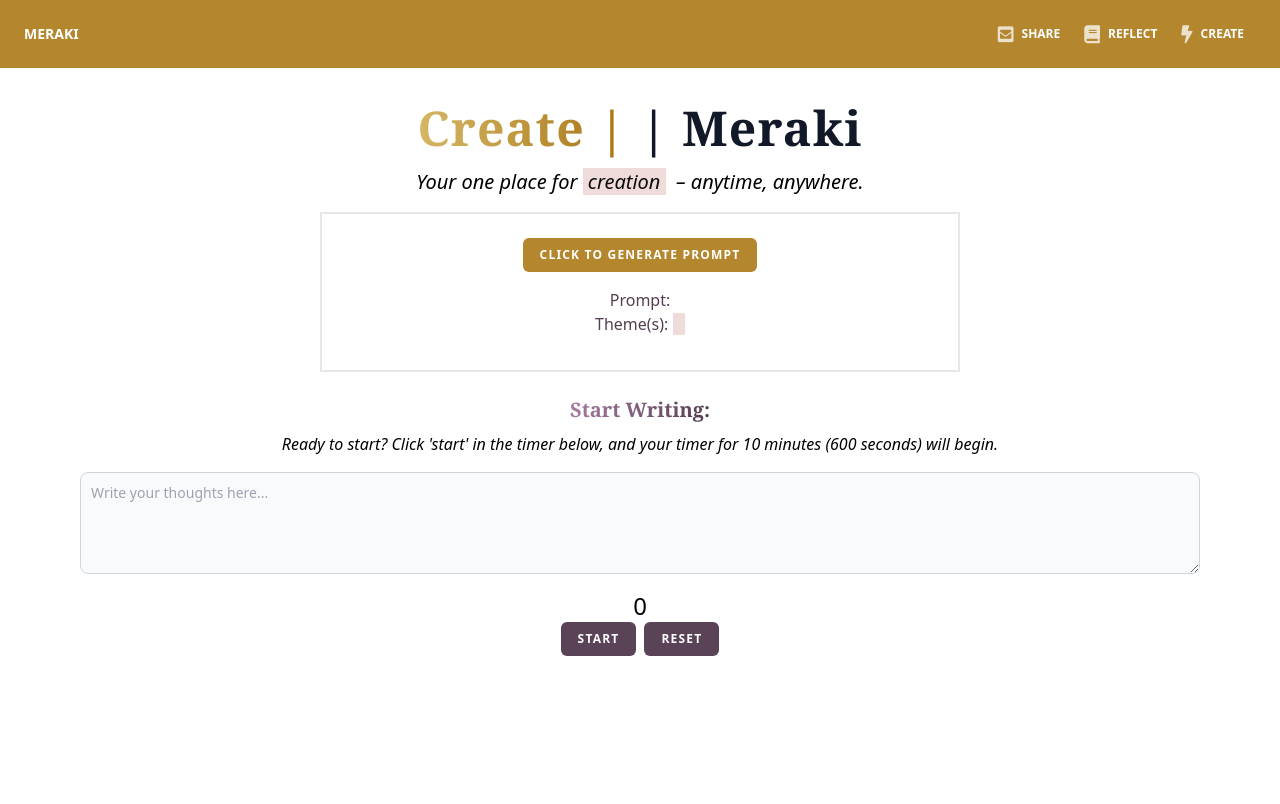
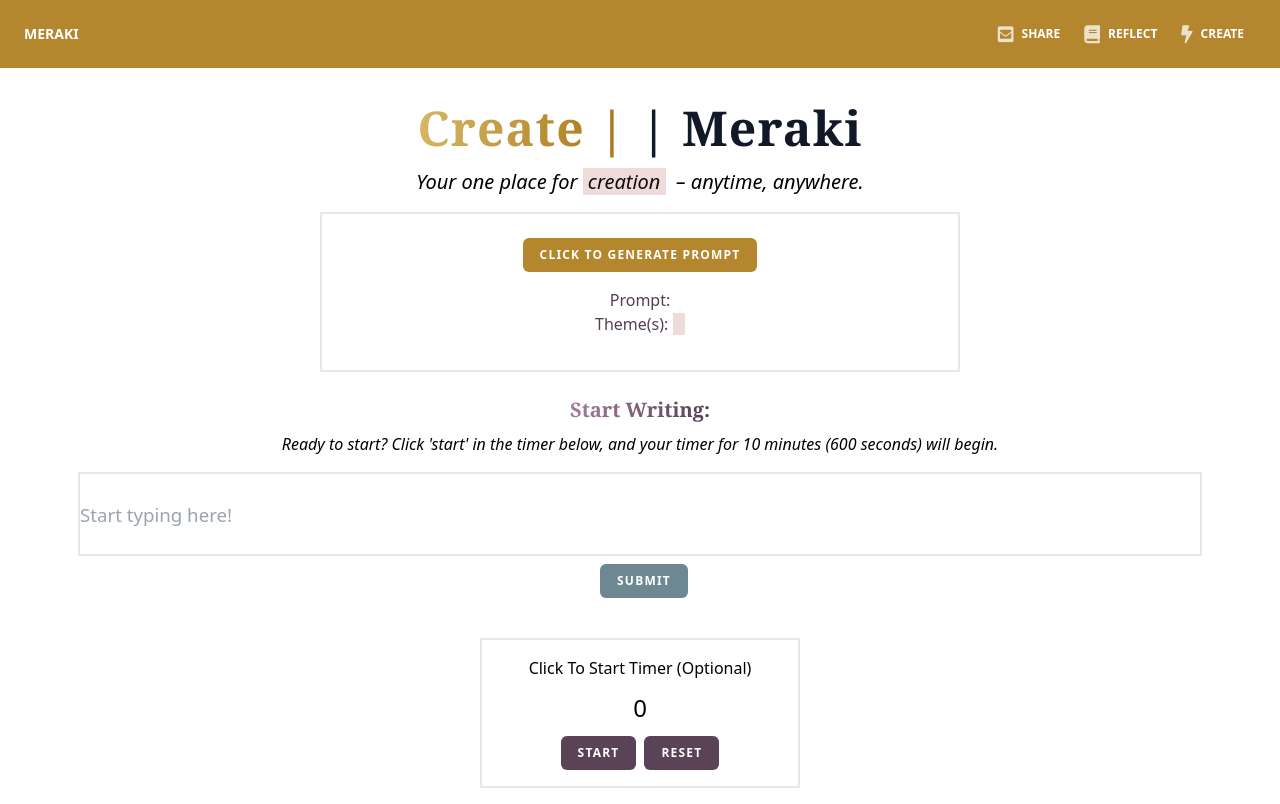
Before and after one commit to christinaly19/meraki, a React (Create React App) app: page /meraki/create in a window 1280 px wide. Built offline with nearby package versions, Linux system fonts and the light colour scheme; no server answers.

Commit message:
styling updates for timer

```diff
--- a/src/components/button.css
+++ b/src/components/button.css
@@ -8,6 +8,7 @@
     outline: none;
     border: none;
     cursor: pointer;
+
   }
 
   .btn--primary {
--- a/src/components/create.js
+++ b/src/components/create.js
@@ -18,7 +18,9 @@ function Create() {
      <div className = 'spacebefore1'></div>
       <Writingbox></Writingbox>
       <div className = 'spacebefore'></div>
+      <div className = 'mt-6'>
       <Timer></Timer>
+      </div>
       <div className = 'spacebefore'></div>
       </div>
     </div>
--- a/src/components/reflect.css
+++ b/src/components/reflect.css
@@ -11,3 +11,14 @@ height: 1rem !important;
 .spacebefore1 {
 height: 1.5rem !important;
 }
+
+.timer {
+  display: block;
+  margin-left: auto;
+  margin-right: auto;
+  width: 40%;
+}
+.button {
+    width: fit-content;
+
+}
--- a/src/components/reflect.js
+++ b/src/components/reflect.js
@@ -4,7 +4,7 @@ import Navbar from './navbar'
 import Alert from './alert'
 import Writingbox from './writingbox'
 import Timer from './timer'
-
+import Button from './button'
 function reflect() {
   return (
     <div>
@@ -18,10 +18,14 @@ function reflect() {
      <div className = 'spacebefore1'></div>
       <Writingbox></Writingbox>
       <div className = 'spacebefore'></div>
+
+      <div className = 'mt-6'>
       <Timer></Timer>
+      </div>
+      </div>
       <div className = 'spacebefore'></div>
       </div>
-    </div>
+
 
   )
 }
--- a/src/components/timer.css
+++ b/src/components/timer.css
@@ -14,3 +14,7 @@ align-content: center;
 .spacebefore {
     height: 1rem !important;
     }
+
+.timer {
+width: 20rem;
+}
--- a/src/components/timer.js
+++ b/src/components/timer.js
@@ -27,8 +27,10 @@ class Timer extends Component {
 
   render(){
       return(
-          <div className = 'timer'>
-              <h1 className = 'text-2xl'>{this.state.seconds}</h1>
+          <div className = 'border-2 p-4 timer'>
+            <div></div>
+            <h1> Click To Start Timer (Optional)</h1>
+              <h1 className = 'p-3 text-2xl'>{this.state.seconds}</h1>
             <div className = 'buttons'>
               <Button processing = {this.disabled} className = 'text-white bg-[#5A4257] hover:bg-[#382635]' id='btn' onClick={this.timer} >Start</Button>
               <Button  className = 'ml-2 text-white bg-[#5A4257] hover:bg-[#382635]' onClick={this.onReset}>Reset</Button>
--- a/src/components/writingbox.css
+++ b/src/components/writingbox.css
@@ -14,3 +14,9 @@ width: 70rem;
 .spacing {
 height: 0.5rem;
 }
+
+.input {
+    height:5rem;
+    font-size:14pt;
+    width: 70rem;
+    }
--- a/src/components/writingbox.js
+++ b/src/components/writingbox.js
@@ -1,14 +1,24 @@
-import React from 'react'
+import React, {useState} from 'react'
 import './writingbox.css'
-
+import Button from './button'
 function Writingbox() {
+  const [query, setQuery] = useState("");
   return (
     <div className = 'writingbox'>
         <label for="message" class="font-serif block mb-2 text-xl font-semibold  text-transparent bg-clip-text bg-gradient-to-r to-[#553e52] from-[#a57ca0]">Start Writing:</label>
         <p className = 'italic font-light'> Ready to start? Click 'start' in the timer below, and your timer for 10 minutes (600 seconds) will begin. </p>
         <div className = 'spacing'></div>
         <div className = 'spacing'></div>
-<textarea id="message" rows="4" class="block p-2.5 w-full text-sm text-gray-900 bg-gray-50 rounded-lg border border-gray-300 focus:ring-[#553e52] focus:border-[#F7E8E6] dark:bg-gray-700 dark:border-gray-600 dark:placeholder-gray-400 dark:text-white dark:focus:ring-blue-500 dark:focus:border-blue-500" placeholder="Write your thoughts here..."></textarea>
+        <div className = 'border-2'>
+        <input
+          type="text"
+          name="query"
+          className="input"
+          placeholder={`Start typing here!`}
+        />
+       </div>
+      <Button className = 'mt-2 button ml-2 text-white bg-[#6D8891] hover:bg-[#445054]'>Submit </Button>
+
     </div>
   )
 }
```
